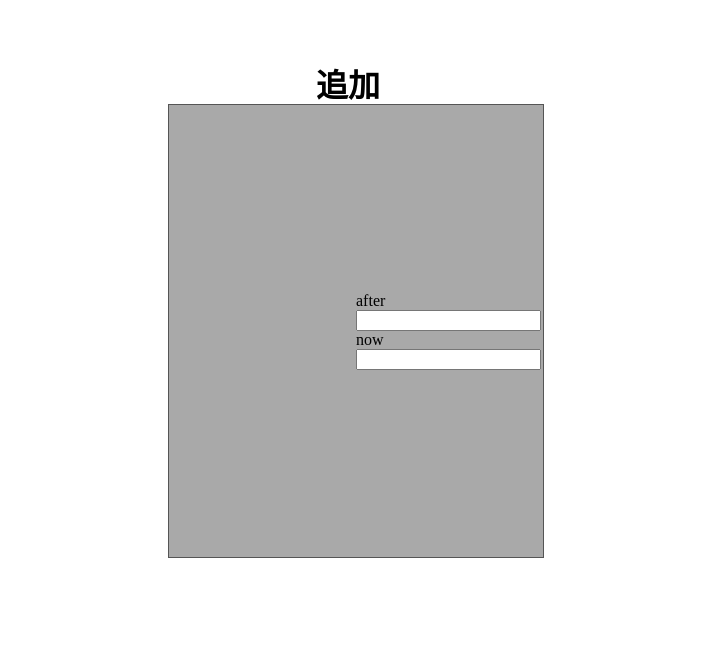
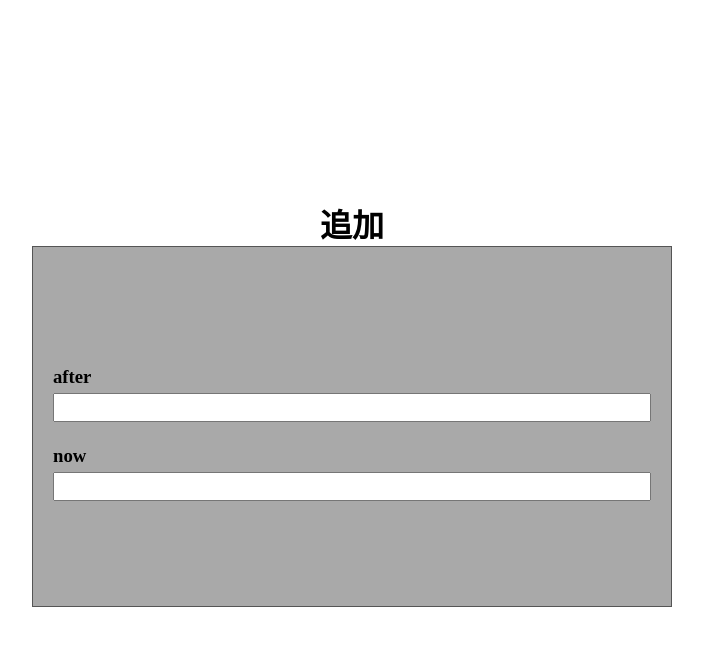
Before and after one commit to vari0710/okaimonoapp, a plain HTML site: page HamburgerMenu/menu/javascript/addtion/html/addtion.html in a window 1280 px wide. Shown: the whole page, without its empty margins (288-991 px from the left). Drawn offline with Linux system fonts and the light colour scheme; files whose address does not match are found by name.

Commit message:
additon.cssのcss変更

```diff
--- a/Appearance/javascript/fanction/fanction_contents.js
+++ b/Appearance/javascript/fanction/fanction_contents.js
@@ -4,7 +4,7 @@ export function detailsAction(){
     const left = (screen.width - width) / 2;
     const top = (screen.height - height) / 2;
     const option = `width=${width}, height=${height}, left=${left}, top=${top}`;
-    let newWin = open('../../../HamburgerMenu/menu/html/menu.html','mywindow',option)
+    open('../../../HamburgerMenu/menu/html/menu.html','mywindow',option)
 }
 
 export function deleteAction(){
@@ -14,5 +14,5 @@ export function deleteAction(){
     const left = (screen.width - width) / 2;
     const top = (screen.height - height) / 2;
     const option = `width=${width}, height=${height}, left=${left}, top=${top}`;
-    let newWin = open('../../../delete_Button/html/deleteIndex.html','mywindow', option);
+    open('../../../delete_Button/html/deleteIndex.html','mywindow', option);
 }
--- a/HamburgerMenu/menu/javascript/addtion/css/addtion.css
+++ b/HamburgerMenu/menu/javascript/addtion/css/addtion.css
@@ -1,21 +1,44 @@
 body{
-  position: absolute;
-  top: 10%;
-  left: 35%;
+  margin: 0;
+  padding: 0;
+}
+
+.center-container{
+  display: flex;
+  align-items: center;
+  justify-content: center;
+  width: 100dvw;
+  height: 100dvh;
+}
+
+.center-box{
+  width: 50%;
+  height: 50%;
+  min-width: 300px;
+  max-width: 850px;
 }
 
 .title-box1{
+    text-align: center;
     background-color: rgb(169, 169, 169);
-    margin: 1em 0;
-    padding: 100%;
-    position: relative;
     border: 1px solid #555;
+    padding: 100px 20px;
+  }
+
+  .title-box1 h3{
+    text-align: left;
+    margin-bottom: 0;
+  }
+
+  .title-box1 input{
+    width: 100%;
+    padding: 5px;
+    margin: 5px 0;
+    box-sizing: border-box;
   }
 
   .title-box1-title{
-    position: absolute;
-    top: -10%;
-    left: 35%;
+    text-align: center;
     font-weight: bold;
     font-size: 2rem;
     padding: 0 0.5em;
--- a/HamburgerMenu/menu/javascript/addtion/html/addtion.html
+++ b/HamburgerMenu/menu/javascript/addtion/html/addtion.html
@@ -9,15 +9,22 @@
   </head>
 
   <body>
-    <div class="title-box1">
-        <div class="title-box1-title">追加</div>
-          <p>after</p>
-          <div><input type="text"></div>
+    <div class="center-container">
+      <div class="center-box">
+          <div class="title-box1-title">追加</div>
+          <div class="title-box1">
+              <div class="past">
+                  <h3>after</h3>
+                  <input type="text" />
+              </div>
 
-          <p>now</p>
-          <div><input type="text"></div>
-
-    </div>
+              <div class="now">
+                  <h3>now</h3>
+                  <input type="text" />
+              </div>
+          </div>
+      </div>
+  </div>
 
   <script src="../javascript/deleateIndex.js"></script>
   </body>
```
Also changed, not shown: HamburgerMenu/menu/javascript/addtion/javascript/addition.js (added).
